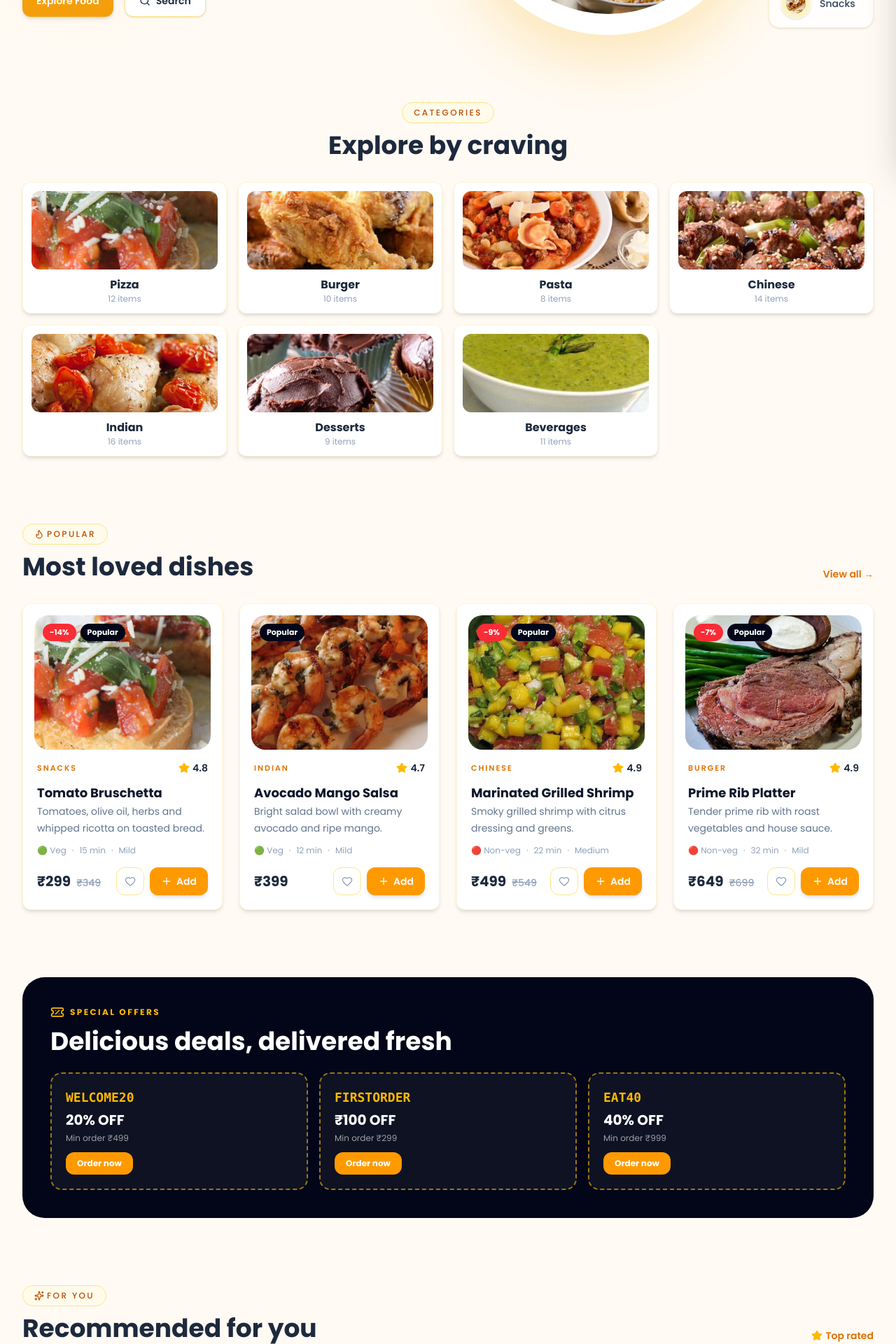
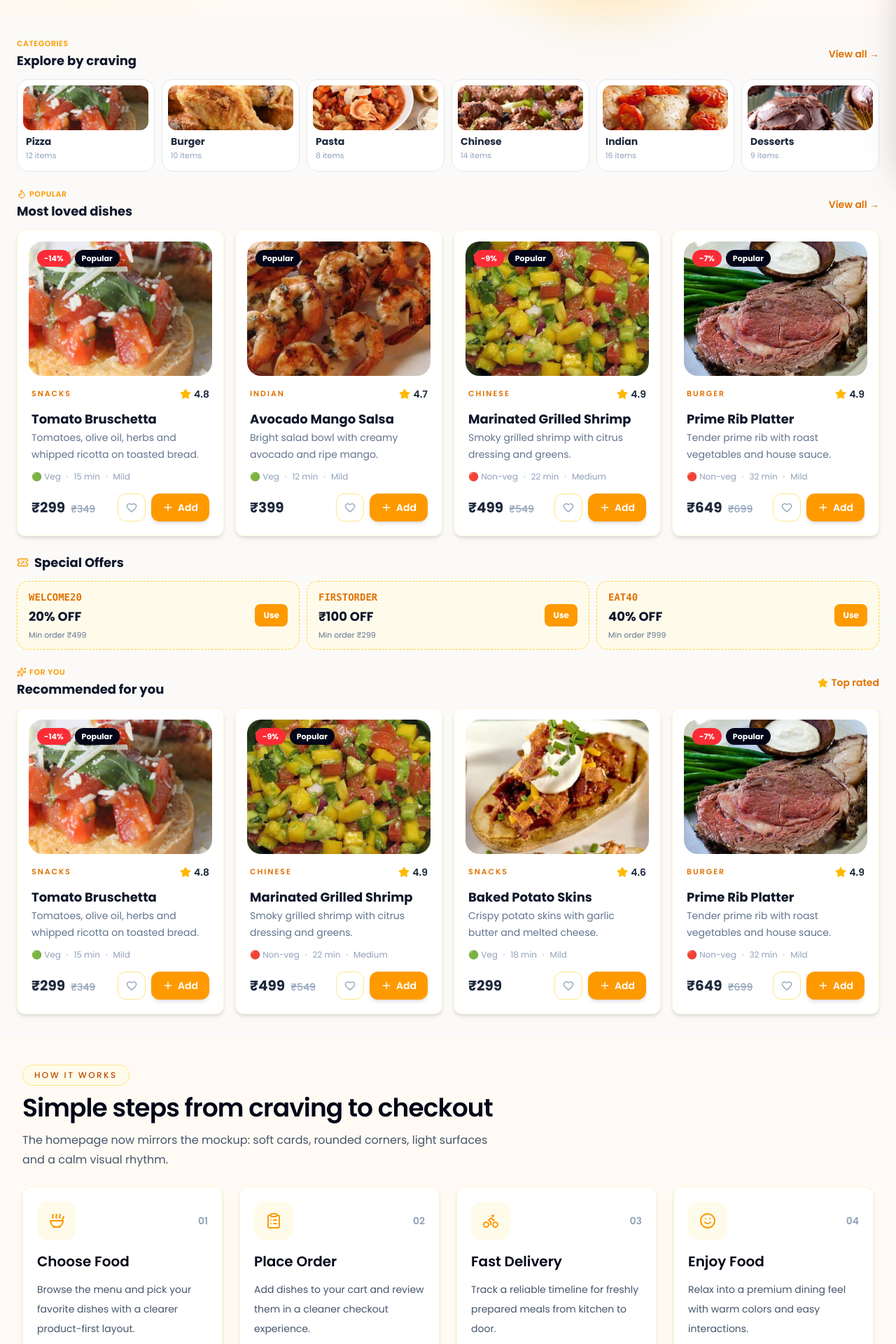
Before and after one commit to Jeeturajput0/restaurant-web, a React (Vite) app: page / in a window 1280 px wide. Shown: the part 560-2480 px from the top of the page at 70% size. Built offline with nearby package versions, Linux system fonts and the light colour scheme.

Commit message:
now done

```diff
--- a/src/components/customer/CustomerHomeSections.jsx
+++ b/src/components/customer/CustomerHomeSections.jsx
@@ -1,6 +1,15 @@
+
 import React from "react";
 import { Link } from "react-router-dom";
-import { Star, TicketPercent, Flame, Sparkles } from "lucide-react";
+import {
+  Star,
+  TicketPercent,
+  Flame,
+  Sparkles,
+  UtensilsCrossed,
+  ShoppingBag,
+} from "lucide-react";
+
 import { useStore } from "../../context/StoreContext";
 import { useCart } from "../../context/CartContext";
 import FoodCard from "./FoodCard";
@@ -9,53 +18,241 @@ import { formatCurrency } from "../../lib/menu";
 const CustomerHomeSections = () => {
   const { foods, categories, coupons } = useStore();
   const { addToCart } = useCart();
+
   const popular = foods.filter((f) => f.popular).slice(0, 4);
   const recommended = foods.filter((f) => f.recommended).slice(0, 4);
 
+  const activeCategories = categories.filter((c) => c.active);
+
   return (
-    <>
-      <section className="page-section pt-4"><div className="theme-container space-y-8">
-        <div className="text-center"><p className="theme-pill">Categories</p>
-          <h2 className="mt-3 text-3xl font-bold sm:text-4xl">Explore by craving</h2></div>
-        <div className="grid grid-cols-2 gap-4 sm:grid-cols-4">
-          {categories.filter((c) => c.active).map((c) => (
-            <Link key={c.id} to="/menu" className="theme-card group overflow-hidden p-3 text-center">
-              <img src={c.image} alt={c.name} className="h-28 w-full rounded-xl object-cover transition duration-500 group-hover:scale-105" loading="lazy" />
-              <p className="mt-2.5 font-bold">{c.name}</p><p className="text-xs text-slate-400">{c.items} items</p>
-            </Link>))}
+    <div className="bg-slate-50/60">
+      {/* ================= MAIN CONTENT ================= */}
+      <main className="min-w-0 flex-1">
+        <div className="theme-container space-y-6 px-4 py-6 sm:px-6 sm:py-8">
+
+          {/* ================= MOBILE NAV ================= */}
+          <div className="flex items-center justify-between rounded-2xl border border-slate-200 bg-white px-3 py-2 lg:hidden">
+
+            <div className="flex items-center gap-2">
+              <div className="flex h-9 w-9 items-center justify-center rounded-lg bg-amber-500 text-white">
+                <UtensilsCrossed size={18} />
+              </div>
+
+              <span className="font-bold">
+                Foodie
+              </span>
+            </div>
+
+            <Link
+              to="/cart"
+              className="rounded-lg bg-slate-100 p-2"
+            >
+              <ShoppingBag size={19} />
+            </Link>
+
+          </div>
+
+          {/* ================= HEADER ================= */}
+
+          {/* ================= CATEGORIES ================= */}
+          <section>
+
+            <div className="mb-3 flex items-center justify-between">
+              <div>
+                <p className="text-[11px] font-semibold uppercase tracking-wider text-amber-500">
+                  Categories
+                </p>
+
+                <h2 className="mt-0.5 text-lg font-bold text-slate-900">
+                  Explore by craving
+                </h2>
+              </div>
+
+              <Link
+                to="/menu"
+                className="text-sm font-semibold text-amber-600"
+              >
+                View all →
+              </Link>
+            </div>
+
+            <div className="grid grid-cols-3 gap-2.5 sm:grid-cols-4 lg:grid-cols-6">
+
+              {activeCategories.slice(0, 6).map((category) => (
+                <Link
+                  key={category.id}
+                  to="/menu"
+                  className="group rounded-2xl border border-slate-200 bg-white p-2 transition hover:-translate-y-1 hover:shadow-md"
+                >
+                  <img
+                    src={category.image}
+                    alt={category.name}
+                    className="h-16 w-full rounded-xl object-cover"
+                    loading="lazy"
+                  />
+
+                  <div className="px-1 py-1.5">
+                    <p className="truncate text-sm font-bold text-slate-800">
+                      {category.name}
+                    </p>
+
+                    <p className="mt-0.5 text-[11px] text-slate-400">
+                      {category.items} items
+                    </p>
+                  </div>
+                </Link>
+              ))}
+
+            </div>
+          </section>
+
+          {/* ================= POPULAR ================= */}
+          <section>
+
+            <div className="mb-3 flex items-center justify-between">
+
+              <div>
+                <div className="flex items-center gap-1 text-[11px] font-semibold uppercase tracking-wider text-amber-500">
+                  <Flame size={14} />
+                  Popular
+                </div>
+
+                <h2 className="mt-0.5 text-lg font-bold text-slate-900">
+                  Most loved dishes
+                </h2>
+              </div>
+
+              <Link
+                to="/menu"
+                className="text-sm font-semibold text-amber-600"
+              >
+                View all →
+              </Link>
+
+            </div>
+
+            <div className="grid gap-4 sm:grid-cols-2 xl:grid-cols-4">
+
+              {popular.map((food) => (
+                <FoodCard
+                  key={food.id}
+                  item={food}
+                  onAdd={addToCart}
+                />
+              ))}
+
+            </div>
+
+          </section>
+
+          {/* ================= OFFERS ================= */}
+          <section>
+
+            <div className="mb-3 flex items-center gap-2">
+              <TicketPercent
+                size={17}
+                className="text-amber-500"
+              />
+
+              <h2 className="text-lg font-bold text-slate-900">
+                Special Offers
+              </h2>
+            </div>
+
+            <div className="grid gap-2.5 sm:grid-cols-2 lg:grid-cols-3">
+
+              {coupons
+                .filter((coupon) => coupon.active)
+                .slice(0, 3)
+                .map((coupon) => (
+
+                  <div
+                    key={coupon.id}
+                    className="flex items-center justify-between rounded-2xl border border-dashed border-amber-300 bg-amber-50 px-4 py-3"
+                  >
+
+                    <div>
+
+                      <p className="font-mono text-sm font-bold text-amber-600">
+                        {coupon.code}
+                      </p>
+
+                      <p className="mt-1 text-lg font-bold text-slate-900">
+                        {coupon.type === "Percentage"
+                          ? `${coupon.value}% OFF`
+                          : `${formatCurrency(coupon.value)} OFF`}
+                      </p>
+
+                      <p className="mt-1 text-[11px] text-slate-500">
+                        Min order {formatCurrency(coupon.minOrder)}
+                      </p>
+
+                    </div>
+
+                    <Link
+                      to="/menu"
+                      className="rounded-lg bg-amber-500 px-3 py-2 text-xs font-bold text-white"
+                    >
+                      Use
+                    </Link>
+
+                  </div>
+
+                ))}
+
+            </div>
+
+          </section>
+
+          {/* ================= RECOMMENDED ================= */}
+          <section>
+
+            <div className="mb-3 flex items-center justify-between">
+
+              <div>
+                <div className="flex items-center gap-1 text-[11px] font-semibold uppercase tracking-wider text-amber-500">
+                  <Sparkles size={14} />
+                  For You
+                </div>
+
+                <h2 className="mt-0.5 text-lg font-bold text-slate-900">
+                  Recommended for you
+                </h2>
+              </div>
+
+              <Link
+                to="/menu"
+                className="flex items-center gap-1 text-sm font-semibold text-amber-600"
+              >
+                <Star
+                  size={15}
+                  className="fill-amber-400 text-amber-400"
+                />
+                Top rated
+              </Link>
+
+            </div>
+
+            <div className="grid gap-4 sm:grid-cols-2 xl:grid-cols-4">
+
+              {recommended.map((food) => (
+                <FoodCard
+                  key={food.id}
+                  item={food}
+                  onAdd={addToCart}
+                />
+              ))}
+
+            </div>
+
+          </section>
+
         </div>
-      </div></section>
 
-      <section className="page-section pt-4"><div className="theme-container space-y-8">
-        <div className="flex items-end justify-between gap-4">
-          <div><p className="theme-pill"><Flame className="mr-1 inline h-3.5 w-3.5" />Popular</p>
-            <h2 className="mt-3 text-3xl font-bold sm:text-4xl">Most loved dishes</h2></div>
-          <Link to="/menu" className="text-sm font-semibold text-amber-600">View all →</Link></div>
-        <div className="grid gap-6 sm:grid-cols-2 xl:grid-cols-4">{popular.map((f) => <FoodCard key={f.id} item={f} onAdd={addToCart} />)}</div>
-      </div></section>
+      </main>
 
-      <section className="page-section pt-4"><div className="theme-container space-y-8">
-        <div className="rounded-[2rem] bg-slate-950 p-6 sm:p-10">
-          <div className="flex items-center gap-2 text-amber-400"><TicketPercent className="h-5 w-5" /><p className="text-xs font-bold uppercase tracking-[0.2em]">Special offers</p></div>
-          <h2 className="mt-3 max-w-xl text-3xl font-bold text-white sm:text-4xl">Delicious deals, delivered fresh</h2>
-          <div className="mt-6 grid gap-4 sm:grid-cols-3">{coupons.filter((c) => c.active).slice(0, 3).map((c) => (
-            <div key={c.id} className="rounded-2xl border-2 border-dashed border-amber-400/60 bg-white/5 p-5">
-              <p className="font-mono text-lg font-bold text-amber-400">{c.code}</p>
-              <p className="mt-1 text-xl font-bold text-white">{c.type === "Percentage" ? `${c.value}% OFF` : `${formatCurrency(c.value)} OFF`}</p>
-              <p className="mt-1 text-xs text-white/60">Min order {formatCurrency(c.minOrder)}</p>
-              <Link to="/menu" className="mt-3 inline-block rounded-xl bg-amber-500 px-4 py-2 text-xs font-bold text-white">Order now</Link>
-            </div>))}</div>
-        </div>
-      </div></section>
-
-      <section className="page-section pt-4"><div className="theme-container space-y-8">
-        <div className="flex items-end justify-between gap-4">
-          <div><p className="theme-pill"><Sparkles className="mr-1 inline h-3.5 w-3.5" />For you</p>
-            <h2 className="mt-3 text-3xl font-bold sm:text-4xl">Recommended for you</h2></div>
-          <Link to="/menu" className="flex items-center gap-1 text-sm font-semibold text-amber-600"><Star className="h-4 w-4 fill-amber-400 text-amber-400" /> Top rated</Link></div>
-        <div className="grid gap-6 sm:grid-cols-2 xl:grid-cols-4">{recommended.map((f) => <FoodCard key={f.id} item={f} onAdd={addToCart} />)}</div>
-      </div></section>
-    </>
+    </div>
   );
 };
+
 export default CustomerHomeSections;
--- a/src/components/layout/Header.jsx
+++ b/src/components/layout/Header.jsx
@@ -10,7 +10,6 @@ const navItems = [
   { label: "Home", path: "/" },
   { label: "Menu", path: "/menu" },
   { label: "Orders", path: "/orders" },
-  { label: "Bookings", path: "/reservations" },
   { label: "Wishlist", path: "/wishlist" },
   { label: "Offers", path: "/offers" },
   { label: "Contact", path: "/contact" },
--- a/src/components/pages/Home/BenefitsSection.jsx
+++ b/src/components/pages/Home/BenefitsSection.jsx
@@ -15,9 +15,9 @@ const details = [
 
 const BenefitsSection = () => {
   return (
-    <section className="page-section">
+    <section className="py-8 sm:py-10">
       <div className="theme-container">
-        <div className="section-grid gap-12">
+        <div className="section-grid gap-8">
           <div className="relative mx-auto w-full max-w-lg">
             <div className="absolute left-8 top-10 h-48 w-48 rounded-full bg-amber-100 blur-3xl" />
             <img
@@ -27,7 +27,7 @@ const BenefitsSection = () => {
             />
           </div>
 
-          <div className="space-y-8">
+          <div className="space-y-5">
             <SectionHeading
               eyebrow="Why Choose Us"
               title="We are more than multiple service"
--- a/src/components/pages/Home/HotDeals.jsx
+++ b/src/components/pages/Home/HotDeals.jsx
@@ -8,8 +8,8 @@ const HotDeals = () => {
   const { addToCart } = useCart();
 
   return (
-    <section className="page-section">
-      <div className="theme-container space-y-10">
+    <section className="py-8 sm:py-10">
+      <div className="theme-container space-y-6">
         <SectionHeading
           align="center"
           eyebrow="Popular Dishes"
@@ -34,7 +34,7 @@ const HotDeals = () => {
         </div>
 
         <div className="grid gap-6 sm:grid-cols-2 xl:grid-cols-4">
-          {menuItems.slice(0, 8).map((item) => (
+          {menuItems.slice(0, 4).map((item) => (
             <ProductCard key={item.id} item={item} onAddToCart={addToCart} />
           ))}
         </div>
```
Also changed, not shown: src/components/pages/Home/Banner.jsx (+7 -7 lines), src/components/pages/Home/FeaturesSection.jsx (+4 -4 lines), src/components/pages/Home/HighlightsStats.jsx (+12 -12 lines), src/components/pages/Home/QuickOrder.jsx (+4 -4 lines).
